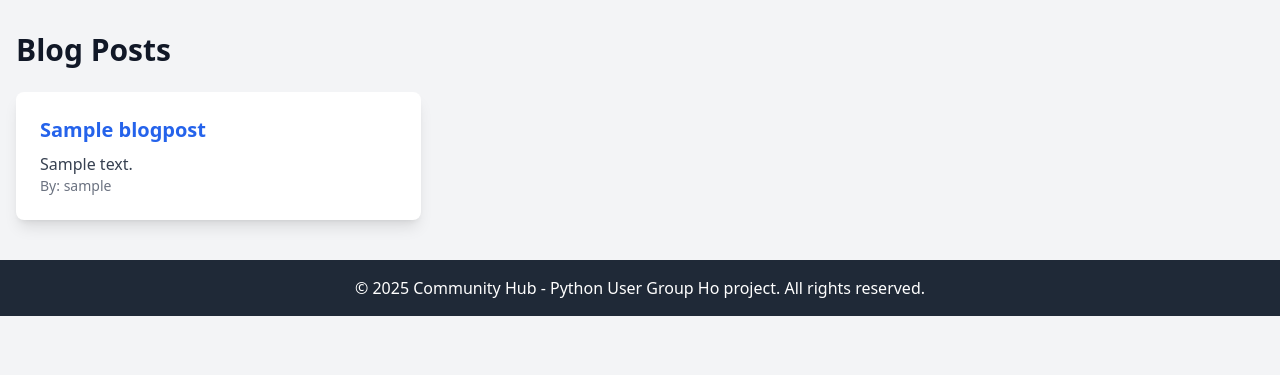
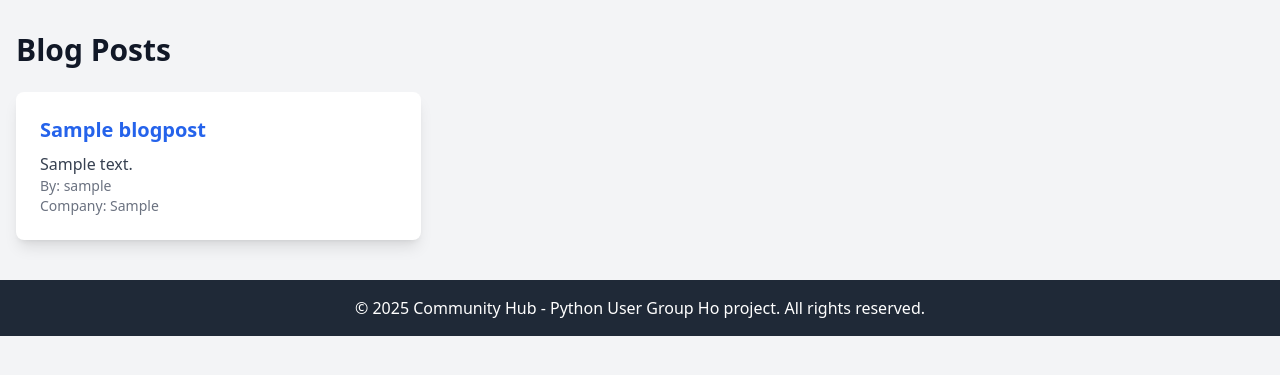
Before and after one commit to bilesanmiahmad/pythonho-do, a Django app: page / in a window 1280 px wide. Shown: the part 64-439 px from the top of the page. Run offline with Django 5.2, Linux system fonts and the light colour scheme; tables that the repository leaves empty hold one stand-in row (values such as "Sample post"); some libraries are stand-ins or nearby versions.

Commit message:
added company

```diff
--- a/app/forms.py
+++ b/app/forms.py
@@ -4,4 +4,5 @@ from django import forms
 class BlogPostForm(forms.Form):
     title = forms.CharField(label="Title", max_length=150)
     content = forms.CharField(widget=forms.Textarea)
+    company = forms.CharField(label="Company", max_length=150)
     status = forms.ChoiceField(choices=[("draft", "Draft"), ("published", "Published")])
--- a/app/models.py
+++ b/app/models.py
@@ -16,7 +16,7 @@ class BlogPost(models.Model):
         ("draft", "Draft"),
         ("published", "Published"),
     ]
-
+    company = models.CharField(max_length=255, null=True, blank=True)
     title = models.CharField(max_length=255)
     content = models.TextField()
     created_at = models.DateTimeField(auto_now_add=True)
--- a/templates/app/blog_detail.html
+++ b/templates/app/blog_detail.html
@@ -6,6 +6,7 @@
     <div class="bg-white shadow-lg p-6 rounded-lg">
         <h2 class="text-3xl font-bold mb-4">{{ post.title }}</h2>
         <p class="text-gray-800">{{ post.content }}</p>
+        <p class="text-gray-500 font-thin text-sm">Company: {{ post.company }}</p>
 
         <div class="mt-6">
             {% if user.is_authenticated and user == post.author %}
--- a/templates/app/blog_list.html
+++ b/templates/app/blog_list.html
@@ -14,6 +14,7 @@
                 </h3>
                 <p class='text-gray-700'>{{ post.content|truncatewords:20 }}</p>
                 <p class="text-gray-500 font-thin text-sm">By: {{ post.author }}</p>
+                <p class="text-gray-500 font-thin text-sm">Company: {{ post.company }}</p>
 
                 {% if user.is_authenticated and user == post.author %}
                     <div class='mt-4'>
```
Also changed, not shown: app/migrations/0004_blogpost_company.py (added).
